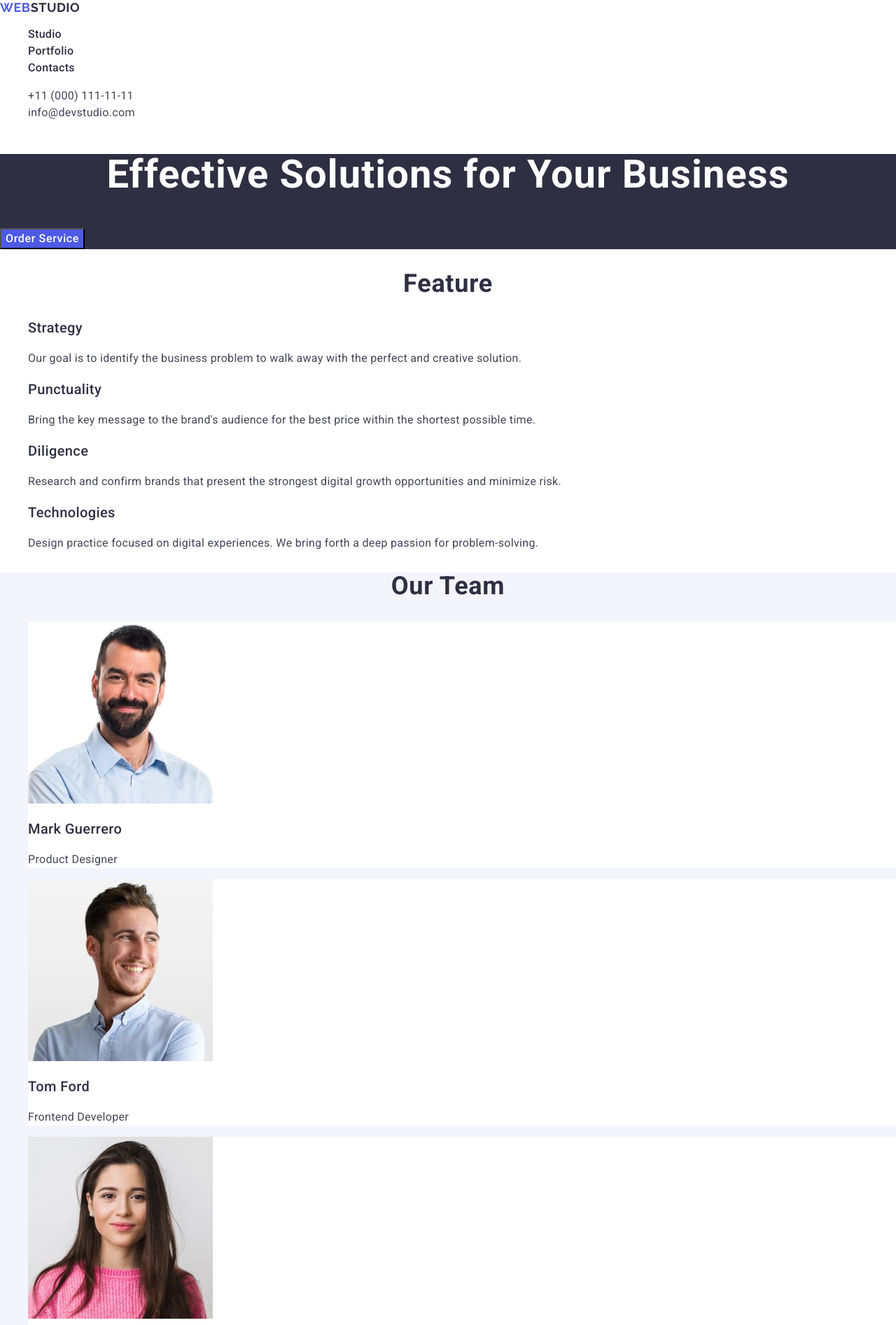
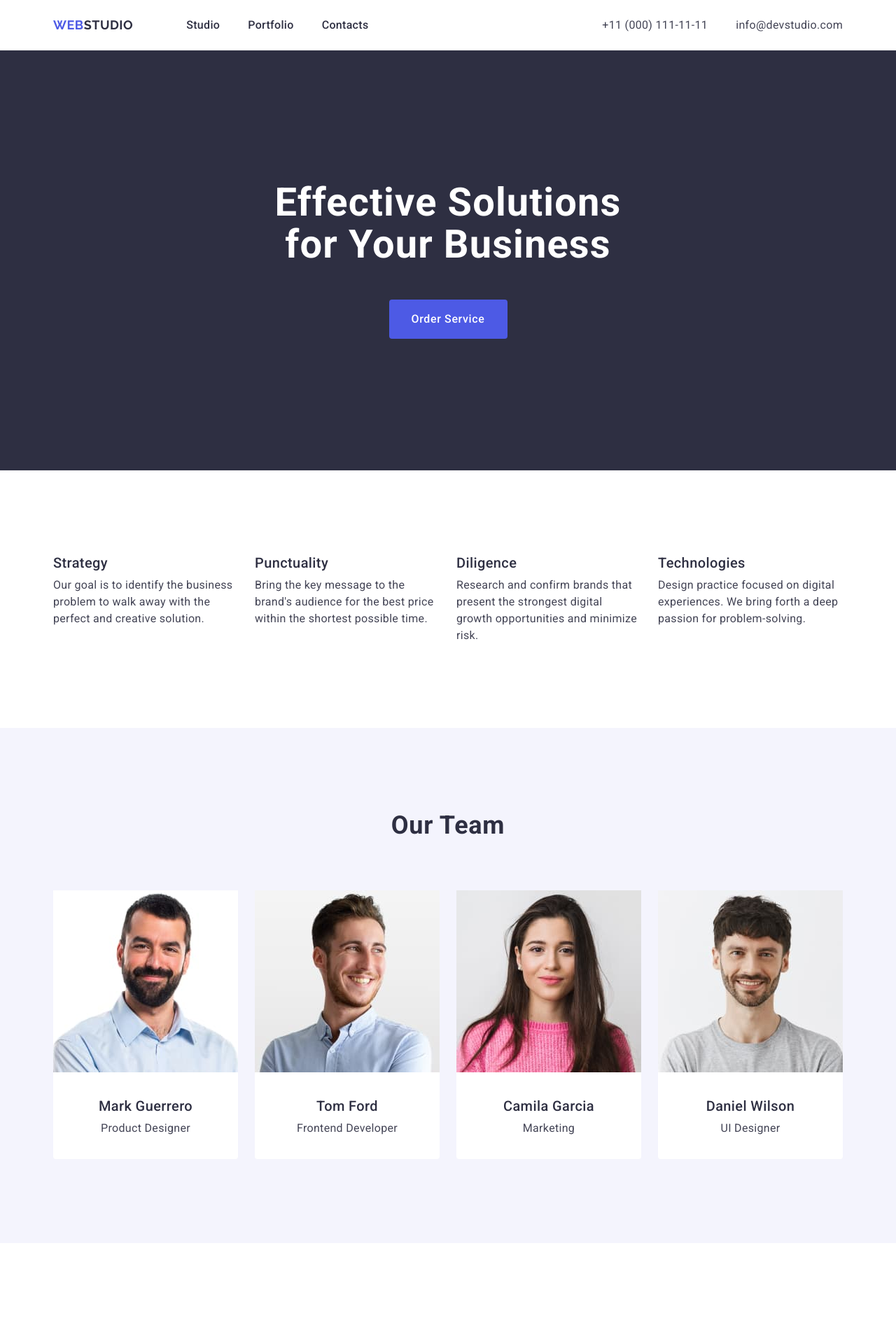
Before and after one commit to Viktoriia-Kudina/goit-markup-hw-03, a plain HTML site: page index.html in a window 1280 px wide. Shown: the top 1893 px of the page at 70% size. Drawn offline with nearby package versions, Linux system fonts and the light colour scheme.

Commit message:
add styles to css

```diff
--- a/css/styles.css
+++ b/css/styles.css
@@ -7,10 +7,37 @@ body {
 ul,
 ol {
   list-style-type: none;
+  padding-left: 0;
+  margin-top: 0;
+  margin-bottom: 0;
 }
 
 a {
   text-decoration: none;
+}
+
+h1,
+h2,
+h3,
+h4,
+h5,
+h6,
+p {
+  margin-top: 0;
+  margin-bottom: 0;
+}
+
+.visually-hidden {
+  position: absolute;
+  width: 1px;
+  height: 1px;
+  margin: -1px;
+  border: 0;
+  padding: 0;
+  white-space: nowrap;
+  clip-path: inset(100%);
+  clip: rect(0 0 0 0);
+  overflow: hidden;
 }
 
 .logo {
@@ -62,6 +89,12 @@ a {
   background-color: #2e2f42;
 }
 
+.section-first {
+  text-align: center;
+  padding-top: 188px;
+  padding-bottom: 188px;
+}
+
 .first-title {
   font-weight: 700;
   font-size: 56px;
@@ -69,6 +102,9 @@ a {
   letter-spacing: 0.02em;
   text-align: center;
   color: #fff;
+  max-width: 496px;
+  margin-right: auto;
+  margin-left: auto;
 }
 
 .first-btn {
@@ -80,6 +116,11 @@ a {
   color: #fff;
   background-color: #4d5ae5;
   cursor: pointer;
+  border: none;
+  border-radius: 4px;
+  min-width: 169px;
+  height: 56px;
+  margin-top: 48px;
 }
 
 .first-btn:hover,
@@ -87,8 +128,15 @@ a {
   background-color: #404bbf;
 }
 
+.section-feature {
+  padding-top: 120px;
+  padding-bottom: 120px;
+}
+
 .section-second {
   background-color: #f4f4fd;
+  padding-top: 120px;
+  padding-bottom: 120px;
 }
 
 .second-title {
@@ -99,10 +147,12 @@ a {
   text-align: center;
   color: #2e2f42;
   text-transform: capitalize;
+  margin-bottom: 72px;
 }
 
 .second-item {
   background-color: #ffffff;
+  border-radius: 0 0 4px 4px;
 }
 
 .third-title {
@@ -111,6 +161,7 @@ a {
   line-height: 1.2;
   letter-spacing: 0.02em;
   color: #2e2f42;
+  margin-bottom: 8px;
 }
 
 .paragraph {
@@ -126,3 +177,98 @@ a {
   letter-spacing: 0.02em;
   color: #f4f4fd;
 }
+
+.container {
+  width: 1158px;
+  padding-right: 15px;
+  padding-left: 15px;
+  margin: 0 auto;
+}
+
+.container-hedar {
+  display: flex;
+  justify-content: space-between;
+}
+
+.header-nav {
+  display: flex;
+  gap: 76px;
+  align-items: center;
+}
+
+.nav-list {
+  display: flex;
+  gap: 40px;
+}
+
+.address-list {
+  display: flex;
+  gap: 40px;
+  padding-top: 24px;
+  padding-bottom: 24px;
+}
+
+.nav-item {
+  padding-top: 24px;
+  padding-bottom: 24px;
+}
+
+.list {
+  display: flex;
+  gap: 24px;
+}
+
+.item {
+  width: calc((100% - 72px) / 4);
+}
+
+.second-list {
+  display: flex;
+  gap: 24px;
+  width: calc((100% - 72px) / 4);
+}
+
+.box-item {
+  padding-top: 32px;
+  padding-bottom: 32px;
+}
+
+.third-list {
+  display: flex;
+  flex-wrap: wrap;
+  gap: 48px 24px;
+}
+
+.section-third {
+  padding-top: 120px;
+  padding-bottom: 120px;
+}
+
+.third-item {
+  width: calc((100% - 48px) / 3);
+}
+
+.portfolio-box {
+  padding: 32px 16px;
+  border: 1px solid #e7e9fc;
+  border-top: none;
+}
+
+.page-footer {
+  padding-top: 100px;
+  padding-bottom: 100px;
+}
+
+.footer-p {
+  max-width: 264px;
+}
+
+.f-logo {
+  margin-bottom: 16px;
+  display: inline-block;
+}
+
+.team-h,
+.team-p {
+  text-align: center;
+}
--- a/index.html
+++ b/index.html
@@ -25,6 +25,7 @@
   <body>
     <!-- header -->
     <header class="page-header">
+      <div class="container container-hedar">
         <nav class="header-nav">
           <a class="logo header-logo" href="./index.html"
             >Web<span class="logo-part">Studio</span></a
@@ -55,6 +56,7 @@
             </li>
           </ul>
         </address>
+      </div>
     </header>
     <!-- main -->
     <main class="page-main">
@@ -65,13 +67,14 @@
       </section>
       <!-- section-feature -->
       <section class="section-feature">
-        <h2 class="second-title">Feature</h2>
+        <div class="container">
+          <h2 class="visually-hidden">Feature</h2>
           <ul class="list">
             <li class="item">
               <h3 class="third-title">Strategy</h3>
               <p class="paragraph">
-              Our goal is to identify the business problem to walk away with the
-              perfect and creative solution.
+                Our goal is to identify the business problem to walk away with
+                the perfect and creative solution.
               </p>
             </li>
             <li class="item">
@@ -96,9 +99,11 @@
               </p>
             </li>
           </ul>
+        </div>
       </section>
       <!-- section-second -->
       <section class="section-second">
+        <div class="container">
           <h2 class="second-title">Our Team</h2>
           <ul class="second-list">
             <li class="second-item">
@@ -108,8 +113,10 @@
                 width="264"
                 height="260"
               />
-            <h3 class="third-title">Mark Guerrero</h3>
-            <p class="paragraph">Product Designer</p>
+              <div class="box-item">
+                <h3 class="third-title team-h">Mark Guerrero</h3>
+                <p class="paragraph team-p">Product Designer</p>
+              </div>
             </li>
             <li class="second-item">
               <img
@@ -118,8 +125,10 @@
                 width="264"
                 height="260"
               />
-            <h3 class="third-title">Tom Ford</h3>
-            <p class="paragraph">Frontend Developer</p>
+              <div class="box-item">
+                <h3 class="third-title team-h">Tom Ford</h3>
+                <p class="paragraph team-p">Frontend Developer</p>
+              </div>
             </li>
             <li class="second-item">
               <img
@@ -128,8 +137,10 @@
                 width="264"
                 height="260"
               />
-            <h3 class="third-title">Camila Garcia</h3>
-            <p class="paragraph">Marketing</p>
+              <div class="box-item">
+                <h3 class="third-title team-h">Camila Garcia</h3>
+                <p class="paragraph team-p">Marketing</p>
+              </div>
             </li>
             <li class="second-item">
               <img
@@ -138,87 +149,106 @@
                 width="264"
                 height="260"
               />
-            <h3 class="third-title">Daniel Wilson</h3>
-            <p class="paragraph">UI Designer</p>
+              <div class="box-item">
+                <h3 class="third-title team-h">Daniel Wilson</h3>
+                <p class="paragraph team-p">UI Designer</p>
+              </div>
             </li>
           </ul>
+        </div>
       </section>
       <!-- section-third -->
       <section class="section-third">
+        <div class="container">
           <h2 class="second-title">Our Portfolio</h2>
-        <ul class="list">
-          <li class="item">
+          <ul class="third-list">
+            <li class="third-item">
               <img
                 src="./images/app.jpg"
                 alt="banking-app"
                 width="360"
                 height="300"
               />
+              <div class="portfolio-box">
                 <h3 class="third-title">Banking App</h3>
                 <p class="paragraph">App</p>
+              </div>
             </li>
-          <li class="item">
+            <li class="third-item">
               <img
                 src="./images/payment.jpg"
                 alt="taxi-service"
                 width="360"
                 height="300"
               />
+              <div class="portfolio-box">
                 <h3 class="third-title">Cashless Payment</h3>
                 <p class="paragraph">Marketing</p>
+              </div>
             </li>
-          <li class="item">
+            <li class="third-item">
               <img
                 src="./images/meditation.jpg"
                 alt="cashless-payment"
                 width="360"
                 height="300"
               />
+              <div class="portfolio-box">
                 <h3 class="third-title">Meditation App</h3>
                 <p class="paragraph">App</p>
+              </div>
             </li>
-          <li class="item">
+            <li class="third-item">
               <img
                 src="./images/service.jpg"
                 alt="screen-illustrations"
                 width="360"
                 height="300"
               />
+              <div class="portfolio-box">
                 <h3 class="third-title">Taxi Service</h3>
                 <p class="paragraph">Marketing</p>
+              </div>
             </li>
-          <li class="item">
+            <li class="third-item">
               <img
                 src="./images/illustrations.jpg"
                 alt="meditation-app"
                 width="360"
                 height="300"
               />
+              <div class="portfolio-box">
                 <h3 class="third-title">Screen Illustrations</h3>
                 <p class="paragraph">Design</p>
+              </div>
             </li>
-          <li class="item">
+            <li class="third-item">
               <img
                 src="./images/course.jpg"
                 alt="online-courses"
                 width="360"
                 height="300"
               />
+              <div class="portfolio-box">
                 <h3 class="third-title">Online Courses</h3>
                 <p class="paragraph">Marketing</p>
+              </div>
             </li>
           </ul>
+        </div>
       </section>
     </main>
     <!-- footer -->
     <footer class="page-footer">
-      <a class="logo footer-logo" href="./index.html"
+      <div class="container">
+        <a class="logo footer-logo f-logo" href="./index.html"
           >Web<span class="logo-part">Studio</span></a
         >
         <p class="footer-p">
-        Increase the flow of customers and sales for your business with digital
-        marketing & growth solutions.
+          Increase the flow of customers and sales for your business with
+          digital marketing & growth solutions.
         </p>
+      </div>
     </footer>
   </body>
 </html>
```
Lines whose indentation alone changed are shown as unchanged.
